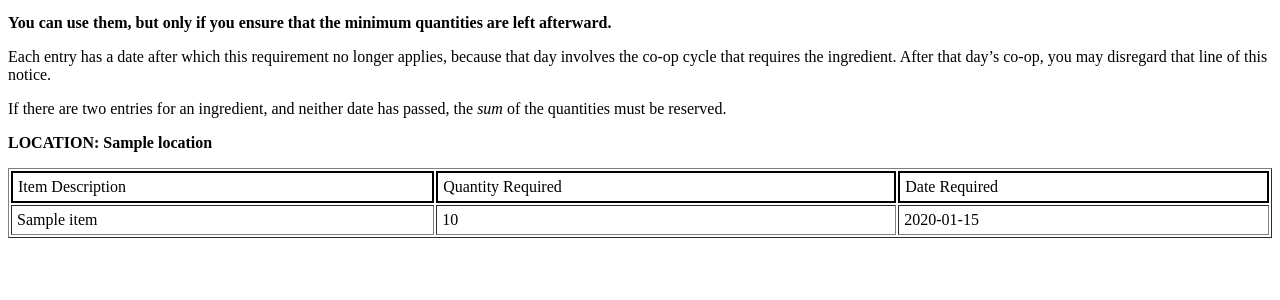
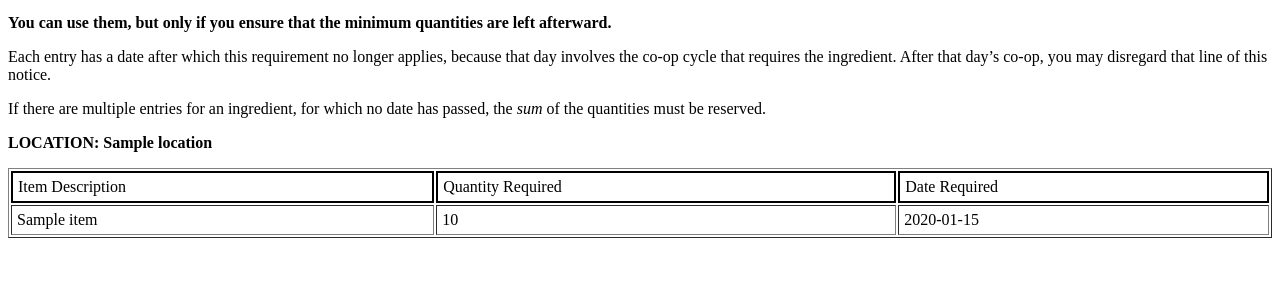
Before and after one commit to celskeggs/qazoo-qm, a Python web app: template web_scripts/templates/reservations.html in a window 1280 px wide. Shown: the part 206-506 px from the top of the page. Run offline with Jinja, Linux system fonts and the light colour scheme; the template is opened without the code that fills it: most values are stand-ins (such as "Sample title", 1, 10 or a date in 2020).

Commit message:
Clarify sum

```diff
--- a/web_scripts/templates/reservations.html
+++ b/web_scripts/templates/reservations.html
@@ -30,7 +30,7 @@
 
     <p>Each entry has a date after which this requirement no longer applies, because that day involves the co-op cycle that requires the ingredient. After that day’s co-op, you may disregard that line of this notice.</p>
 
-    <p>If there are two entries for an ingredient, and neither date has passed, the <i>sum</i> of the quantities must be reserved.</p>
+    <p>If there are multiple entries for an ingredient, for which no date has passed, the <i>sum</i> of the quantities must be reserved.</p>
 
     <p><b>LOCATION: {{ location }}</b></p>
 
```
